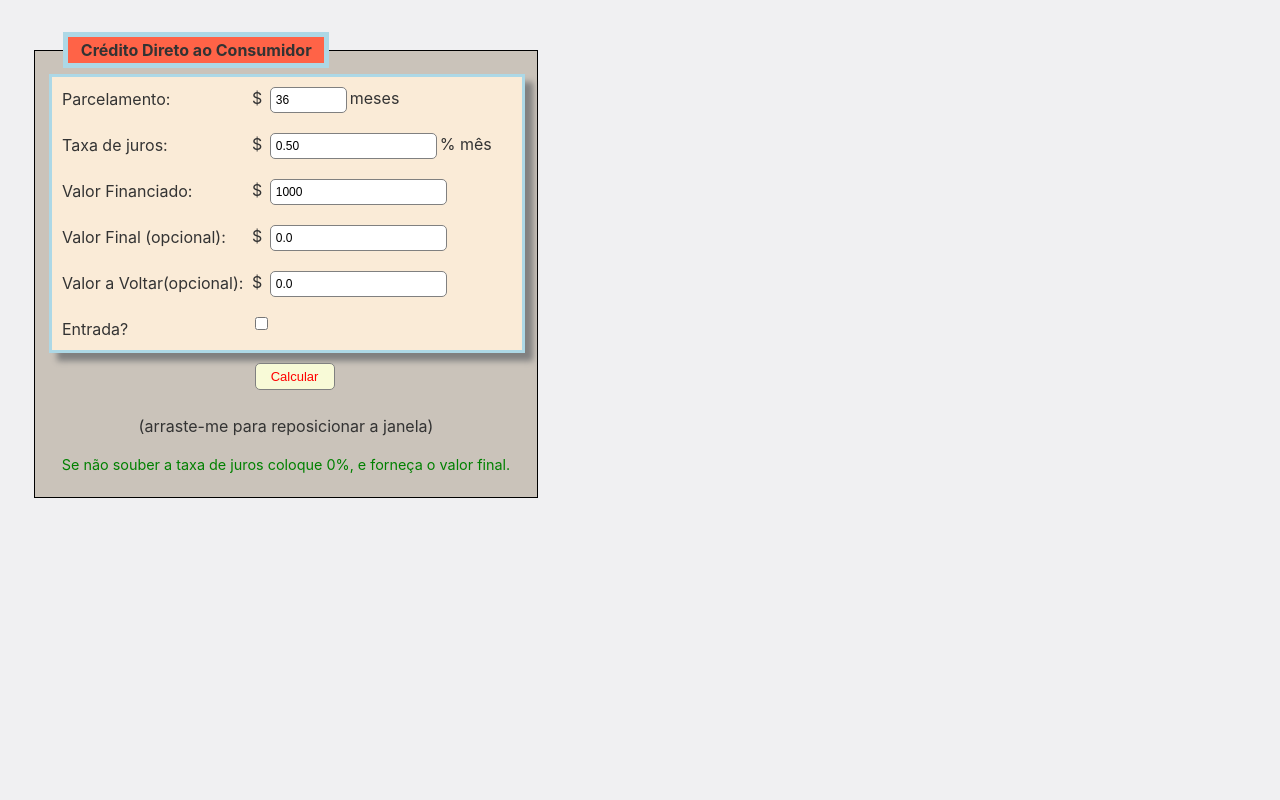
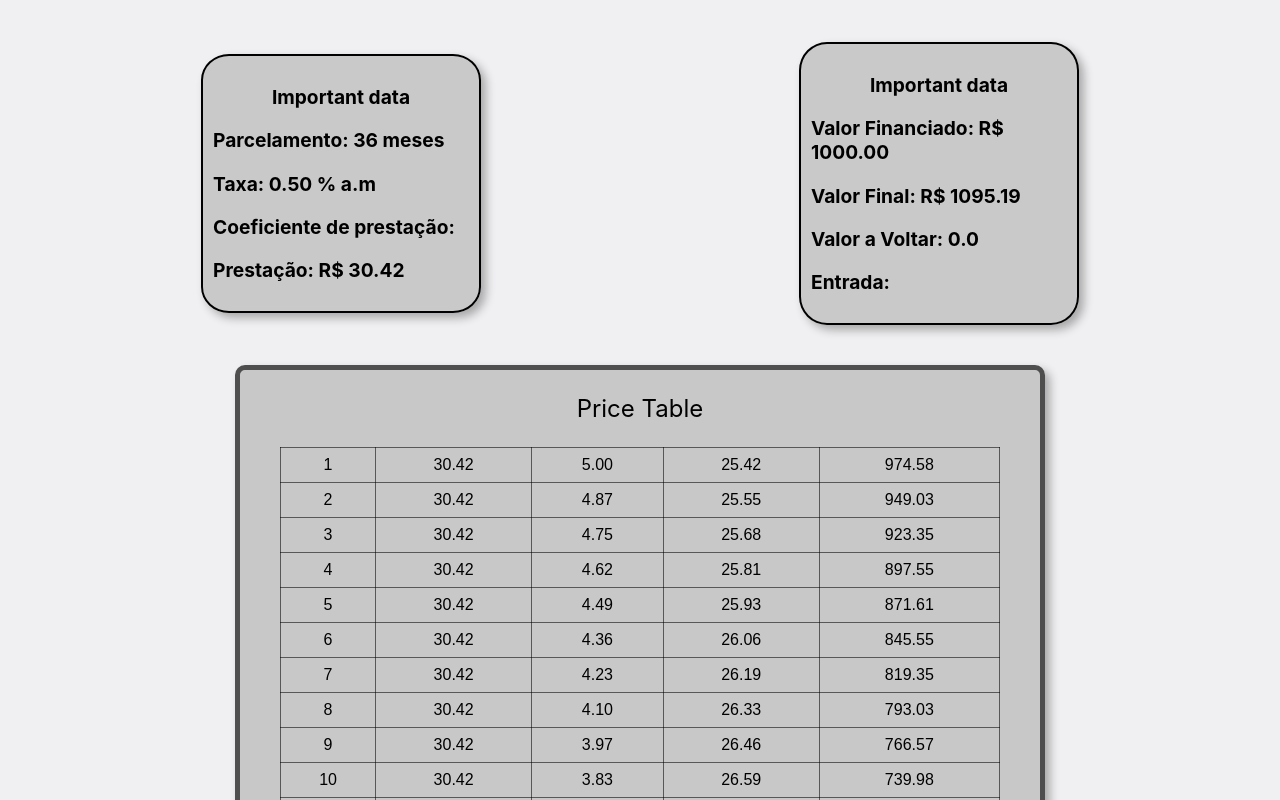
Before and after one commit to Samueldnz/Samueldnz.github.io, a plain HTML site: page financialCalculator/index.html in a window 1280 px wide. Both pictures are taken after a click on the input "Calcular". Shown: the top 800 px of the page. Drawn offline with nearby package versions, Linux system fonts and the light colour scheme.

Commit message:
Function to show all the important data

```diff
--- a/financialCalculator/index.html
+++ b/financialCalculator/index.html
@@ -108,19 +108,10 @@
         <div id="data-container">
             <div id="important-data" class="data-box">
                 <!-- Table content will be inserted here -->
-                <p>Important data</p>
-                <p>Parcelamento: </p>
-                <p>Taxa: </p>
-                <p>Coeficiente de prestação: </p>
-                <p>Prestação: </p>
+
             </div>
             <div id="important-data2" class="data-box">
                 <!-- Table content will be inserted here -->
-                <p>Important data</p>
-                <p>Valor Financiado: </p>
-                <p>Valor Final: </p>
-                <p>Valor a Voltar: </p>
-                <p>Entrada: </p>
             </div>
         </div>
 
--- a/financialCalculator/script.js
+++ b/financialCalculator/script.js
@@ -1,8 +1,12 @@
 const submitButton = document.getElementById("submitButton");
 const fieldset = document.getElementById("cdcfieldset");
 const tableContainer = document.getElementById("table-container");
+const dataContainer = document.getElementById("data-container");
+const importantData1 = document.getElementById("important-data");
+const importantData2 = document.getElementById("important-data2");
 
 tableContainer.style.display = "none";
+dataContainer.style.display = "none";
 
 function messageError(errorMessage, event) {
     document.getElementById("errorMessage").innerHTML = errorMessage;
@@ -23,6 +27,8 @@ function validateForm(event){
     let finalValue = parseFloat(document.getElementById("ipp").value);
     let time = parseInt(document.getElementById("parc").value);
 
+    console.log("Valores: " + monthlyRate + ";" + principalValue + ";" + finalValue + ";" + time);
+
     if (monthlyRate === 0 && principalValue === 0) {
         errorMessage += "<p>Taxa de juros e valor financiado não podem ser ambos nulos.</p>";
     }
@@ -38,33 +44,29 @@ function validateForm(event){
     }else{
         document.getElementById("successMessage").style.display = "block";
         document.getElementById("errorMessage").style.display = "none";
+        validateData(monthlyRate, principalValue, finalValue, time);
         event.preventDefault();
     }
 };
 
-submitButton.addEventListener("click", submitButtonClicked);
-
-function submitButtonClicked(event){
-    validateForm(event);
-    validateData();
-}
-
-function validateData(event){
-    let monthlyRate = parseFloat(document.getElementById("itax").value);
-    let principalValue = parseFloat(document.getElementById("ipv").value);
-    let finalValue = parseFloat(document.getElementById("ipp").value);
-    let time = parseInt(document.getElementById("parc").value);
+function validateData(monthlyRate, principalValue, finalValue, time){
 
     if(monthlyRate === 0.0){
         monthlyRate = calculateMonthlyInterestRate(principalValue, finalValue, time);
-        const table = priceTable(principalValue, time, monthlyRate);
+        const table = priceTable(principalValue, time, monthlyRate, finalValue);
         populateTable(table);
         fieldset.style.display = "none";
         tableContainer.style.display = "flex";
+        dataContainer.style.display = "flex";
 
     }else if(finalValue === 0.0){
         const installmentValue = calculateInstallmentValue(time, principalValue, monthlyRate);
         finalValue = calculateFinalValue(installmentValue, time);
+        const table = priceTable(principalValue, time, monthlyRate, finalValue);
+        populateTable(table);
+        fieldset.style.display = "none";
+        tableContainer.style.display = "flex";
+        dataContainer.style.display = "flex";
     }else if (principalValue === 0.0){
         // fazer alguma coisa aqui
     };
@@ -76,8 +78,8 @@ function validateData(event){
 // - principalValue: The initial principal amount borrowed.
 // - monthlyRate: The monthly interest rate as a percentage.
 function calculateMonthlyInterestRate(principalValue, finalValue, time){
-    const precision = 0.0001; //desire accuracy
-    let monthlyRate = 0.1; //estimated initial rate
+    const precision = 0.000001; //desire accuracy
+    let monthlyRate = 0.01; //estimated initial rate
 
     // Function that represents the financial equation
     function equation(monthlyRate){
@@ -125,7 +127,7 @@ function calculateInstallmentValue(time, principalValue, monthlyRate){
 // - time: The total number of installments.
 // - monthlyRate: The monthly interest rate as a percentage.
 // Returns: An array of objects representing each installment's details.
-function priceTable(principalValue, time, monthlyRate){
+function priceTable(principalValue, time, monthlyRate, finalValue){
 
     const installmentValue = calculateInstallmentValue(time, principalValue, monthlyRate);
     const priceTable = [];
@@ -145,6 +147,7 @@ function priceTable(principalValue, time, monthlyRate){
             outstandingBalance
         });
     }
+    showData(monthlyRate, principalValue, finalValue, time, installmentValue);
     return priceTable;
 }
 
@@ -167,3 +170,25 @@ function populateTable(tableData) {
         cell5.textContent = item.outstandingBalance.toFixed(2);
     });
 }
+
+function showData(monthlyRate, principalValue, finalValue, time, installmentValue){
+    const importantDataHTML1 =
+        `<p class="title">Important data</p>
+        <p>Parcelamento: ${time} meses </p>
+        <p>Taxa: ${monthlyRate.toFixed(2)} % a.m</p>
+        <p>Coeficiente de prestação: </p>
+        <p>Prestação: R$ ${installmentValue.toFixed(2)} </p>`;
+
+    const importantDataHTML2 =
+        `<p class="title">Important data</p>
+        <p>Valor Financiado: R$ ${principalValue.toFixed(2)} </p>
+        <p>Valor Final: R$ ${finalValue.toFixed(2)} </p>
+        <p>Valor a Voltar: 0.0 </p>
+        <p>Entrada: </p>`;
+
+    importantData1.innerHTML = importantDataHTML1;
+    importantData2.innerHTML = importantDataHTML2;
+}
+
+
+submitButton.addEventListener("click", validateForm);
--- a/financialCalculator/style.css
+++ b/financialCalculator/style.css
@@ -91,7 +91,6 @@ input.currency {
     justify-content: space-around;
     padding: 10px;
     align-items: center;
-    display: none;
 }
 
 .data-box{
@@ -129,6 +128,12 @@ input.currency {
     font-size: 1.5em;
 }
 
+.title{
+    display: flex;
+    justify-content: center;
+    align-items: center;
+}
+
 table {
     font-family: Arial, sans-serif;
     border-collapse: collapse;
```
